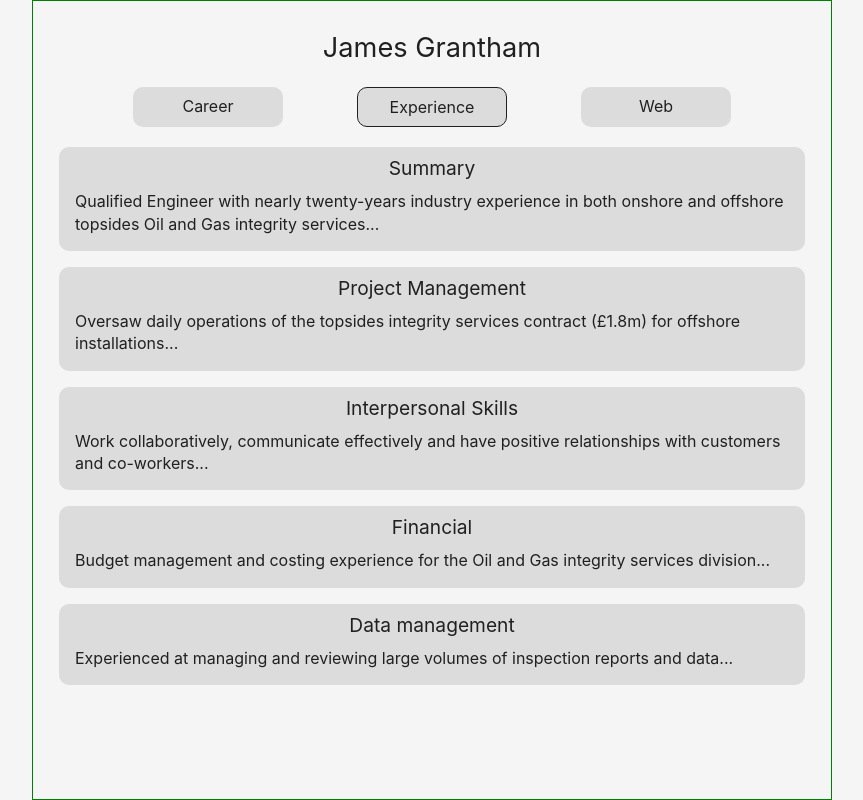
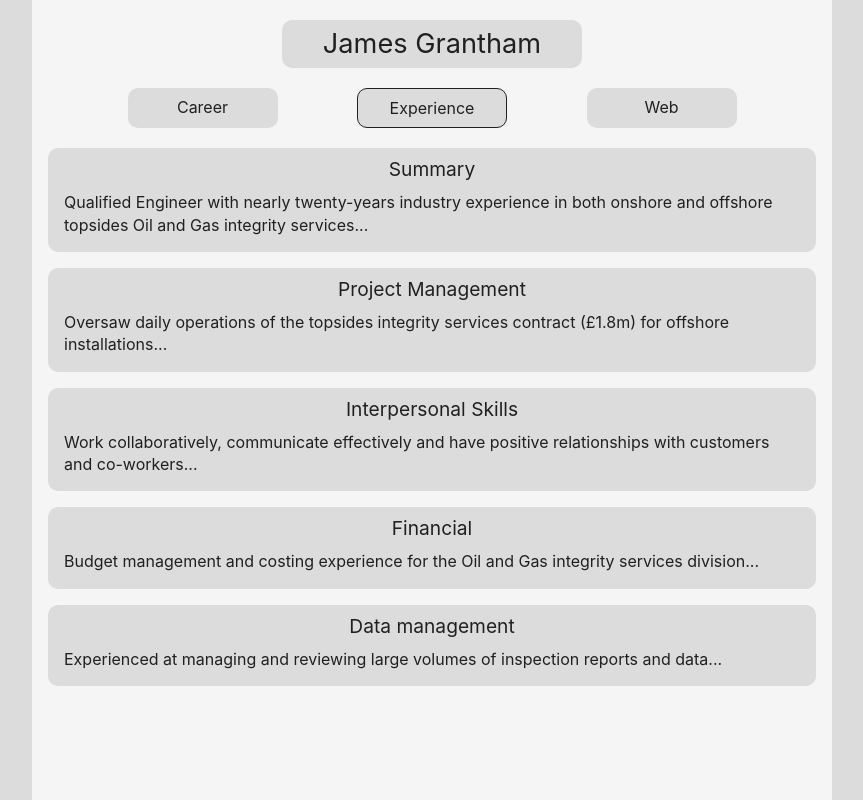
Before and after one commit to jrgrantham/james-grantham, a React (Create React App) app: page /professional in a window 1280 px wide. Shown: the whole page, without its empty margins (208-1071 px from the left). Built offline with nearby package versions, Linux system fonts and the light colour scheme.

Commit message:
Styling backgrounds complete

```diff
--- a/src/App.js
+++ b/src/App.js
@@ -6,14 +6,15 @@ import Professional from "./views/Professional";
 import Login from "./views/Login";
 import PhoneNumbers from "./views/PhoneNumbers";
 
-function App() {
+import { appColor, backgroundColor, color } from "./views/styling";
 
+export default function App() {
   document.getElementById("root").style.height = "100%";
 
   const [isLoading, setIsLoading] = useState(false);
 
   return (
-    <StyledApp id="App" className="App">
+    <StyledApp>
       <Route exact path="/" component={Landing} />
       <Route path="/professional" component={Professional} />
       <Route
@@ -36,46 +37,12 @@ function App() {
   );
 }
 
-export default App;
-
 const StyledApp = styled.div`
-
-  height: 100%
   max-width: 800px
+  min-height: 100%
   margin: auto
-  border: 1px solid green
-  padding: 10px
-
-  text-align: center
-
-  // @media (min-width: 1400px) {
-  //   max-width: 1200px
-  //   padding: 50px 200px
-  //   border-left: 1px solid lightgrey
-  //   border-right: 1px solid lightgrey
-  // }
-
-  h1 {
-    font-size: 2.5rem
-  }
-  h2 {
-    font-size: 2rem;
-  }
-  h3 {
-    font-size: 1.7rem;
-  }
-  h4 {
-    font-size: 1.5rem;
-  }
-  h5 {
-    font-size: 1.2rem;
-  }
-  p {
-    text-align: left;
-    font-size: 1rem;
-    padding: 0.5rem 0
-  }
-  a {
-    text-decoration: none
-  }
+  background-color: ${appColor}
+  text-align: center;
+  // --------
+  // border: 2px solid blue;
 `;
--- a/src/index.css
+++ b/src/index.css
@@ -124,6 +124,8 @@ table {
 html {
   height: 100%;
   box-sizing: border-box;
+  background-color: #DCDCDC;
+  /* background-color: red; */
 }
 *, *:before, *:after {
   box-sizing: inherit;
@@ -138,6 +140,29 @@ body {
   -webkit-font-smoothing: antialiased;
   -moz-osx-font-smoothing: grayscale;
 }
+h1 {
+  font-size: 2.5rem
+}
+h2 {
+  font-size: 2rem;
+}
+h3 {
+  font-size: 1.7rem;
+}
+h4 {
+  font-size: 1.5rem;
+}
+h5 {
+  font-size: 1.2rem;
+}
+p {
+  text-align: left;
+  font-size: 1rem;
+  padding: 0.5rem 0
+}
+a {
+  text-decoration: none
+}
 
 code {
   font-family: source-code-pro, Menlo, Monaco, Consolas, "Courier New",
--- a/src/views/Landing.jsx
+++ b/src/views/Landing.jsx
@@ -3,14 +3,13 @@ import { Link } from "react-router-dom";
 import styled from "styled-components";
 import james from "../../src/images/james.jpg";
 
-import { appColor, backgroundColor, color } from './styling'
+import { appColor, backgroundColor, color } from "./styling";
 
 export default function Landing() {
-  document.body.style.background = appColor;
-  document.getElementById("root").style.background = appColor;
+  // document.body.style.background = appColor;
+  // document.getElementById("root").style.background = appColor;
 
   return (
-    <Component>
     <LandingStyle>
       <div>
         <h2>James Grantham</h2>
@@ -23,34 +22,29 @@ export default function Landing() {
         <h4>Mechanical Engineer</h4>
       </div>
       <div style={{ display: "flex", flexDirection: "column" }}>
-          <Link to="/personal/phonenumbers"><h5>
-            Personal
-          </h5></Link>
-          <Link to="/professional"><h5>
-            Professional
-          </h5></Link>
+        <Link to="/personal/phonenumbers">
+          <h5>Personal</h5>
+        </Link>
+        <Link to="/professional">
+          <h5>Professional</h5>
+        </Link>
       </div>
     </LandingStyle>
-    </Component>
   );
 }
 
-const Component = styled.div`
-  height: 100%
-  padding: 10px
-  border: 1px solid blue;
-`
-
 const LandingStyle = styled.div`
+  height: 600px
   display: flex;
   flex-direction: column;
   justify-content: space-evenly;
   align-items: center;
-  border: 1px solid red;
-  // height: 80vh
+  // --------
+  // border: 1px solid red;
 
   div {
-    border: 1px solid red
+  // --------
+  // border: 1px solid red
   }
 
   @media (min-width: 1000px) {
@@ -74,6 +68,7 @@ const LandingStyle = styled.div`
 
   h2 {
     color: ${color}
+    // --------
     // border: 1px solid red
   }
 
--- a/src/views/Professional.jsx
+++ b/src/views/Professional.jsx
@@ -14,8 +14,8 @@ export default function Professional() {
   const [selected, setSelected] = useState("Experience");
   const categoryButtons = ["Career", "Experience", "Web"];
 
-  document.body.style.background = appColor;
-  document.getElementById("root").style.background = appColor;
+  // document.body.style.background = appColor;
+  // document.getElementById("root").style.background = appColor;
 
   function setCategory(title) {
     setSelected(title);
@@ -44,10 +44,11 @@ export default function Professional() {
 
   return (
     <StyledProfessional>
-      <Link to="/">
-        <h3>James Grantham</h3>
-      </Link>
-
+      <StyledHeader>
+        <Link to="/">
+          <h3>James Grantham</h3>
+        </Link>
+      </StyledHeader>
       <ButtonContainer>
         {categoryButtons.map((title, index) => (
           <StyledButton
@@ -94,14 +95,20 @@ const StyledProfessional = styled.div`
   background-color: ${appColor}
   padding-bottom: 50px
   color: ${color}
+`;
+
+const StyledHeader = styled.div`
+  display: flex
+  justify-content: center
   h3 {
-    background-color: ${appColor}
+    margin-top: 20px
+    padding: 5px
+    background-color: ${backgroundColor}
     color: ${color}
-    padding-top: 18px
-  // @media (min-width: 1800px) {
-  //   margin-top: 100px
-  // }
-`;
+    border-radius: 10px
+    width: 300px
+`
+
 const ButtonContainer = styled.div`
   background-color: ${appColor}
   margin: 1rem 0.5rem
```
Also changed, not shown: src/components/Footer.jsx (deleted, +0 -7 lines), src/components/Header.jsx (added, +26 -0 lines). Lines whose indentation alone changed are shown as unchanged.
